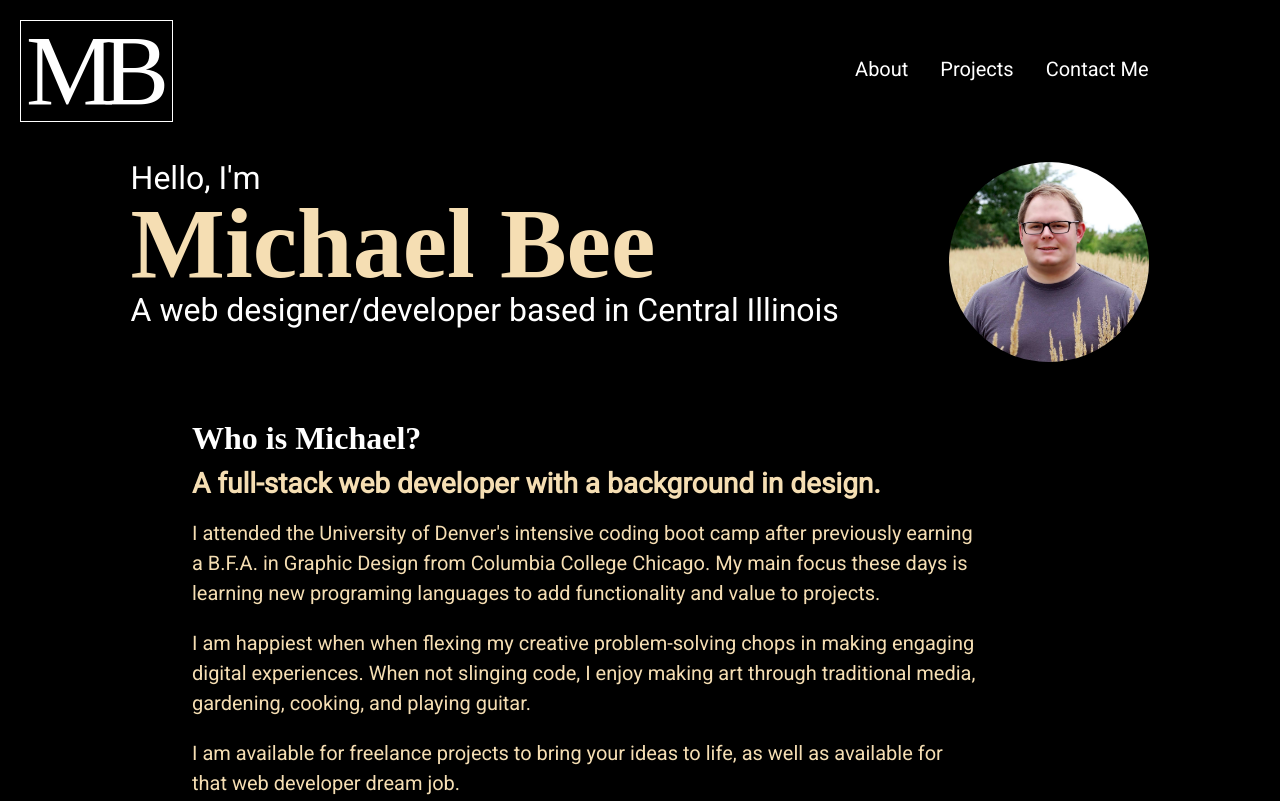
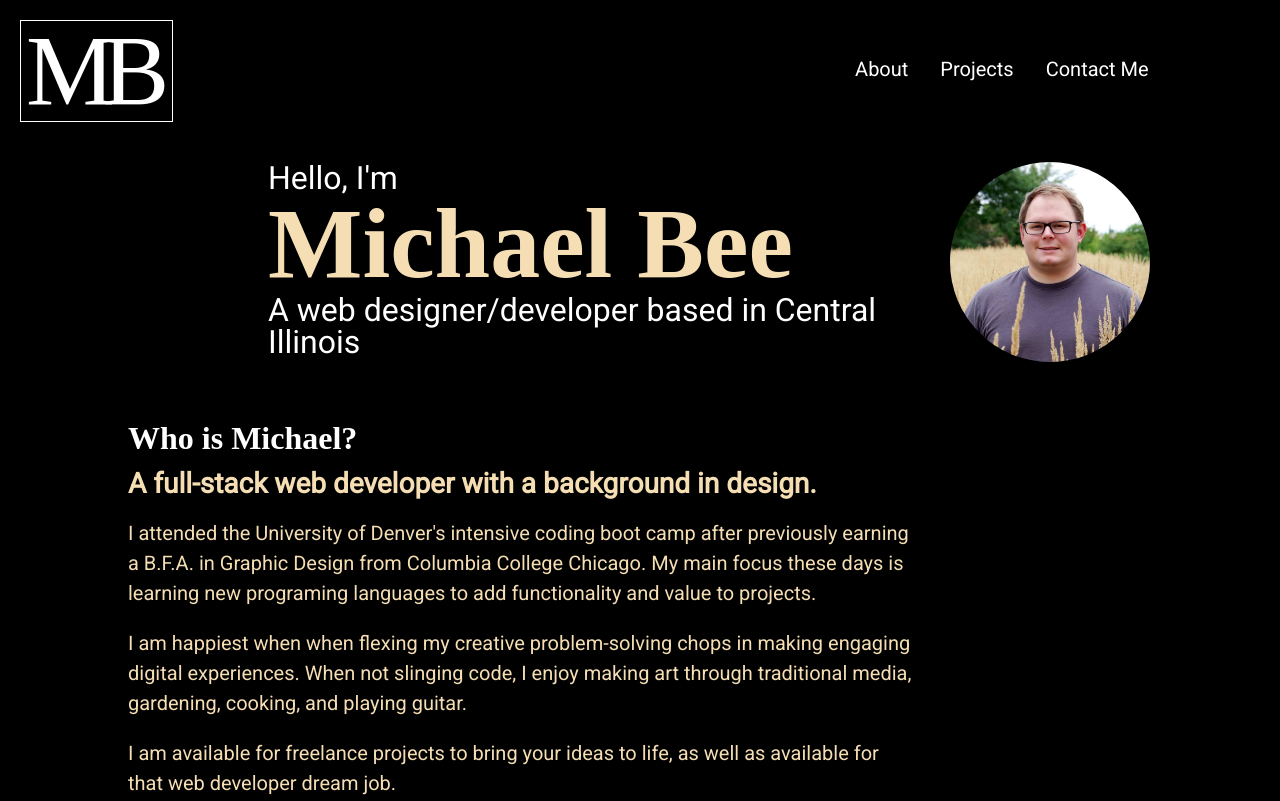
Before and after one commit to Michael-Bee/Professional_Portfolio, a plain HTML site: page index.html in a window 1280 px wide. Shown: the top 801 px of the page. Drawn offline with Linux system fonts and the light colour scheme.

Commit message:
Added borders to elements to work on spacing, then converted them to comments to remove from view. Started converting font heights to rem.

```diff
--- a/assets/styles.css
+++ b/assets/styles.css
@@ -7,6 +7,7 @@
 html {
     font-family: 'Roboto', 'Roboto+Condensed', 'Roboto+Slab', sans-serif;
     scroll-behavior: smooth;
+    font-size: 62.5%;
     }
 
 a {
@@ -17,6 +18,7 @@ a {
 
 /* HEADER */
 header {
+    /* border: 1px solid white; */
     display: flex;
     background-color: black;
     color: white;
@@ -35,11 +37,11 @@ header {
     }
 
 header nav {
+    /* border: 1px solid blue; */
     padding-top: 25px;
     margin-right: 20px;
     width: 80%;
-    font-size: 20px;
-    flex-direction: row;
+    font-size: 2rem;
     }
 
 header ul {
@@ -63,12 +65,14 @@ header li a:hover {
 
 /* MAIN */
 main {
+    /* border: 1px solid red; */
     display: block;
     color: white;
     min-height: 300px;
     }
 
 main section {
+    /* border: 1px solid green; */
     min-height: 200px;
     padding: 20px 20px 40px 20px;
     width: 100%;
@@ -76,11 +80,10 @@ main section {
 
 /* INTRO */
 #intro {
+    /* border: 1px solid pink; */
     background-color: black;
     height: auto;
     display: flex;
-    justify-content: space-evenly;
-    font-size: 32px;
     }
 
 #intro span {
@@ -89,6 +92,14 @@ main section {
     font-size: 100px;
     color: wheat;
     }
+
+#intro div {
+    /* border: 1px solid yellow; */
+    width: 55%;
+    font-size: 32px;
+    margin-left: 20%;
+
+}
 
 #profile_pic{
     height: auto;
@@ -99,12 +110,13 @@ main section {
 
 /* ABOUT */
 #about {
+    /* border: 2px dashed red; */
     background-color: black;
-    padding-left: 15%;
+    padding-left: 10%;
     }
 
 #about h1 {
-    font-size: 32px;
+    font-size: 3.2rem;
     font-family: 'Roboto+Slab';
     font-weight: bolder;
     padding-bottom: 16px;
@@ -112,7 +124,7 @@ main section {
 
 #about h2 {
     color: wheat;
-    font-size: 28px;
+    font-size: 2.8rem;
     font-weight: bolder;
     }
 
--- a/index.html
+++ b/index.html
@@ -30,13 +30,15 @@
     <main>
         <!-- INTRO -->
         <section id="intro">
+            <div>
                 <p>
                 Hello, I'm <br>
                 <span>Michael Bee<br></span>
                 A web designer/developer based in Central Illinois
                 </p>
-                <img src="./assets/profile1.jpeg" alt="Profile Photo of Michael Bee" id="profile_pic">
-            </section>
+            </div>
+            <img src="./assets/profile1.jpeg" alt="Profile Photo of Michael Bee" id="profile_pic">
+        </section>
 
         <!-- ABOUT -->
         <section id="about">
```
